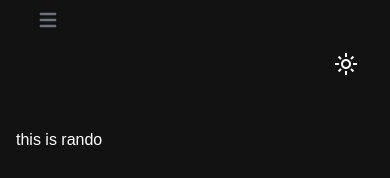
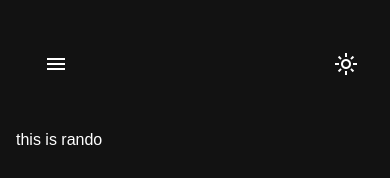
Before and after one commit to kayode-dev/portfolio-v1, a React (Create React App) app: page /rando in a window 390 px wide. Shown: the top 178 px of the page. Built offline with nearby package versions, Linux system fonts and the light colour scheme.

Commit message:
arrange navbar properly

```diff
--- a/src/components/NavBar.tsx
+++ b/src/components/NavBar.tsx
@@ -27,31 +27,17 @@ const NavBar: any = () => {
     <>
       <BrowserRouter>
         <nav className="h-32 w-full flex justify-between font-medium text-base">
-          <div className='flex flex-col md:flex-row'>
           <button
             data-collapse-toggle="navbar-default"
             type="button"
-              className="inline-flex items-center p-2 ml-3 text-sm text-gray-500 rounded-lg md:hidden hover:bg-gray-100 focus:outline-none focus:ring-2 focus:ring-gray-200 dark:text-gray-400 dark:hover:bg-gray-700 dark:focus:ring-gray-600"
+            className=" w-14 h-14 justify-center flex items-center p-2 ml-3 my-auto rounded-lg md:hidden hover:bg-gray-100 focus:outline-none focus:ring-2 focus:ring-gray-200 dark:text-gray-400 dark:hover:bg-gray-700 dark:focus:ring-gray-600"
             aria-controls="navbar-default"
             aria-expanded="false"
           >
-              <span className="sr-only">Open main menu</span>
-              <svg
-                className="w-6 h-6"
-                aria-hidden="true"
-                fill="currentColor"
-                viewBox="0 0 20 20"
-                xmlns="http://www.w3.org/2000/svg"
-              >
-                <path
-                  fill-rule="evenodd"
-                  d="M3 5a1 1 0 011-1h12a1 1 0 110 2H4a1 1 0 01-1-1zM3 10a1 1 0 011-1h12a1 1 0 110 2H4a1 1 0 01-1-1zM3 15a1 1 0 011-1h12a1 1 0 110 2H4a1 1 0 01-1-1z"
-                  clip-rule="evenodd"
-                ></path>
-              </svg>
+            <span className="material-symbols-outlined">menu</span>
           </button>
           <div
-              className="hidden flex-col w-full  justify-between items-center p-2 md:flex md:flex-row md:justify-around"
+            className="hidden flex-col min-w-full left-0 absolute mt-32 min-h-full  dark:bg-neutral-900 justify-center items-center p-2 md:min-h-min md:dark:bg-inherit md:relative md:mt-0 md:flex md:flex-row md:w-1/2 md:max-w-fit md:justify-around"
             id="navbar-default"
           >
             <div
@@ -87,7 +73,6 @@ const NavBar: any = () => {
               <Link to=".">Contact Me</Link>
             </div>
           </div>
-          </div>
           <button
             className={
               "w-14 h-14 rounded flex justify-center items-center  my-auto p-3 hover:backdrop-brightness-" +
```
Lines whose indentation alone changed are shown as unchanged.
